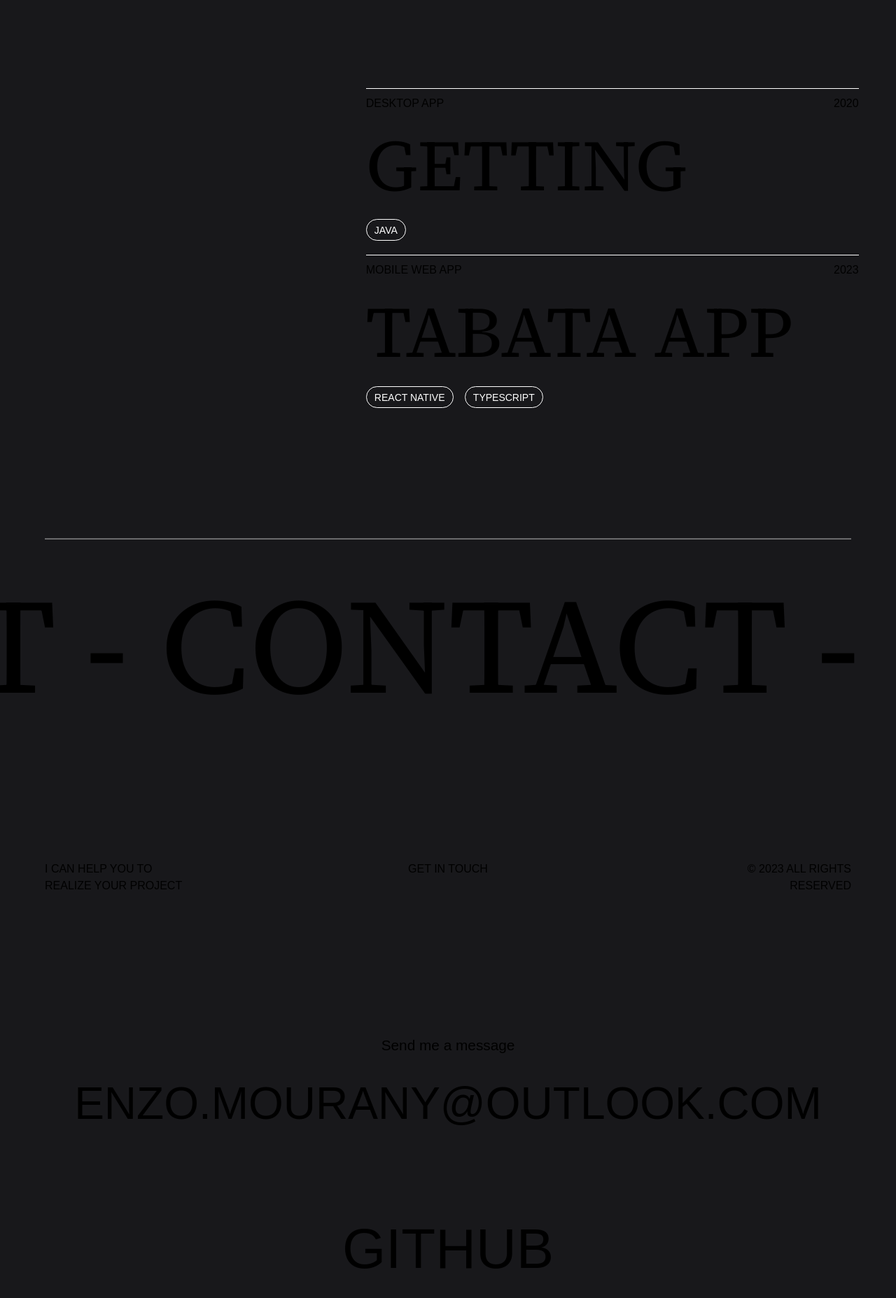
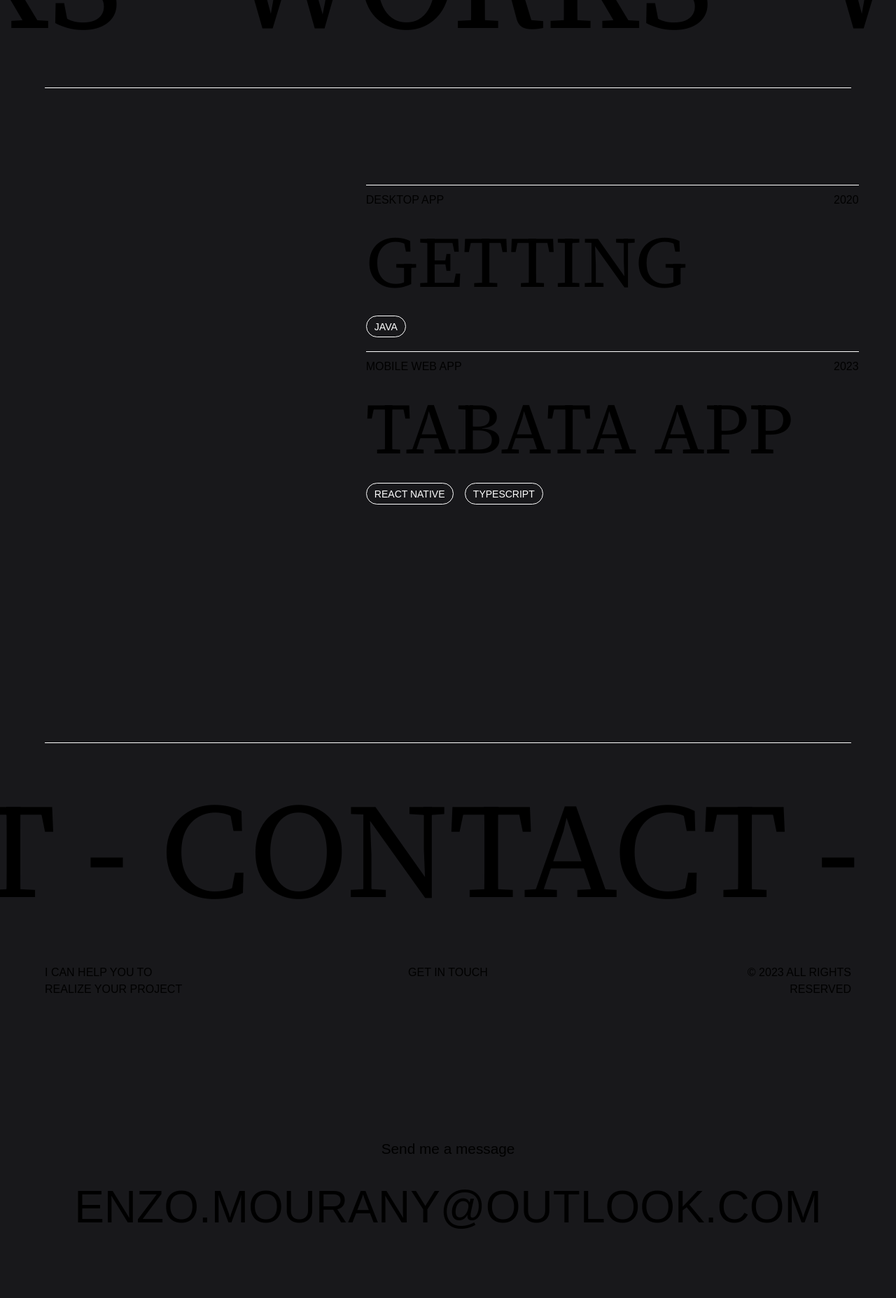
Before and after one commit to enzo-mourany/portfolio-v2, a Next.js app: page / in a window 1280 px wide. Shown: the part 1580-3435 px from the top of the page at 70% size. Built offline with nearby package versions, Linux system fonts and the light colour scheme.

Commit message:
fix: scrolling text position

```diff
--- a/app/page.tsx
+++ b/app/page.tsx
@@ -17,7 +17,7 @@ const Page = () => {
       <HomePage />
       <About />
       <ScrollingText text='works' />
-      <div className='flex flex-col items-end w-11/12 mb-80'>
+      <div className='flex flex-col items-end w-11/12 mb-80 mt-32'>
         {postPreview}
       </div>
       <ScrollingText text='contact' />
--- a/styles/Contact.module.scss
+++ b/styles/Contact.module.scss
@@ -5,7 +5,7 @@
     flex-direction: column;
     align-items: center;
     width: 90%;
-    margin-bottom: 100px;
+    top: -100px;
     .header {
         display: flex;
         flex-direction: row;
--- a/styles/ScrollingText.module.scss
+++ b/styles/ScrollingText.module.scss
@@ -7,7 +7,7 @@
     overflow: hidden;
     width: 100%;
     position: relative;
-    transform: translateY(-50%);
+    margin-bottom: 10px;
     &::before {
         content: '';
         display: block;
```
